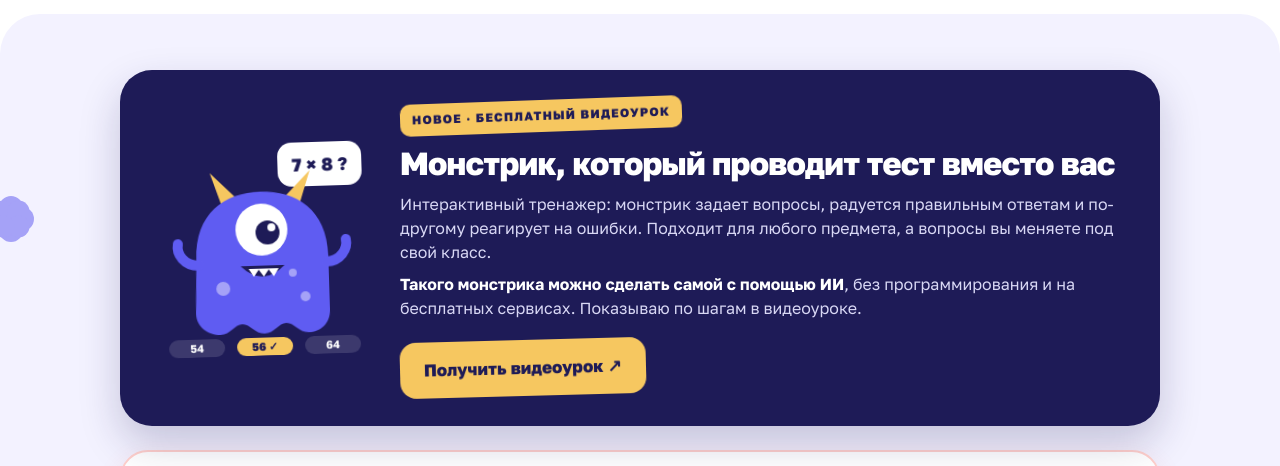
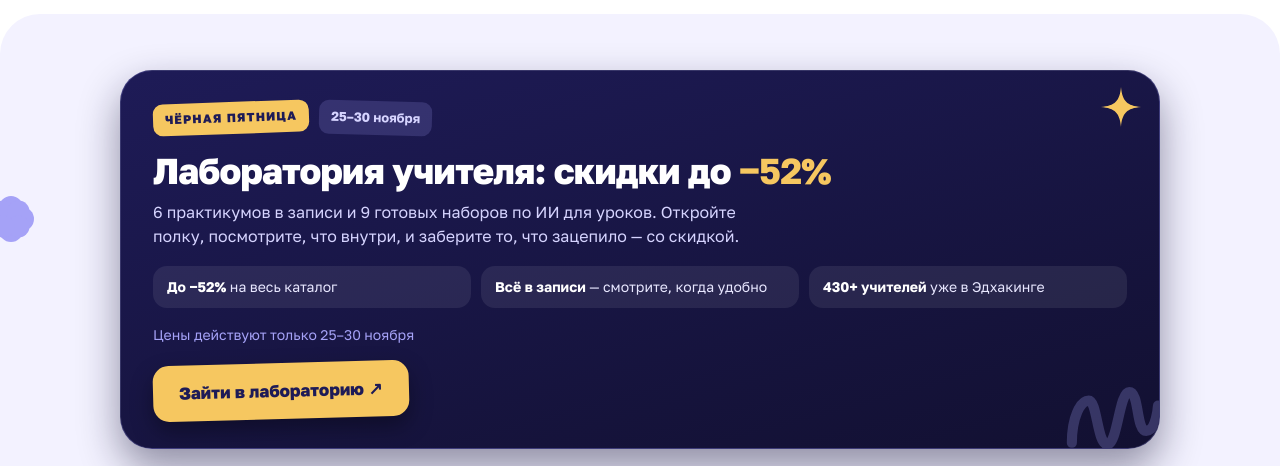
Before and after one commit to edugamechanger-lab/taplink-instagram, a plain HTML site: page index.html in a window 1280 px wide. Shown: the part 357-823 px from the top of the page. Drawn offline with Linux system fonts and the light colour scheme; grey boxes are pictures that could not be loaded.

Commit message:
Добавить плашку «Чёрная пятница» над монстриком (25-30 ноября, скидки до -52%)
Co-Authored-By: Claude Sonnet 5 <noreply@anthropic.com>
Claude-Session: https://claude.ai/code/session_01NqjMuSzH9uRWgs2mtSMn78

```diff
--- a/index.html
+++ b/index.html
@@ -2,7 +2,7 @@
 <html lang="ru">
 <head>
   <meta http-equiv="Cache-Control" content="no-cache">
-  <meta name="taplink-build" content="20261117081334">
+  <meta name="taplink-build" content="20261125162915">
   <meta charset="utf-8">
   <meta name="viewport" content="width=device-width, initial-scale=1">
   <meta name="theme-color" content="#5F5CF2">
@@ -176,6 +176,25 @@ h1 span{display:block;color:var(--violet)}
 .pr-btn:focus-visible{outline:3px solid #fff;outline-offset:4px}
 .pr-note{position:relative;margin-top:12px;font-size:13px;color:#d6d4ff}
 
+/* ---------- ЧЁРНАЯ ПЯТНИЦА ---------- */
+.bf{
+  position:relative;overflow:hidden;background:linear-gradient(165deg,#1E1B57 0%,#121031 100%);color:#fff;border-radius:32px;
+  padding:30px 32px;margin:0 0 28px;box-shadow:0 18px 40px rgba(18,16,49,.45);border:1px solid rgba(165,162,247,.25)
+}
+.bf-top{display:flex;flex-wrap:wrap;gap:10px;align-items:center}
+.bf-badge{background:var(--yellow);color:var(--navy);font-weight:800;font-size:12px;letter-spacing:1.2px;text-transform:uppercase;padding:7px 12px;border-radius:10px;transform:rotate(-2deg)}
+.bf-dates{background:rgba(165,162,247,.18);color:#d6d4ff;font-weight:700;font-size:13px;padding:7px 12px;border-radius:10px;transform:rotate(1.5deg)}
+.bf h3{position:relative;font-weight:800;font-size:clamp(26px,4.4vw,36px);line-height:1.1;letter-spacing:-.8px;margin:16px 0 10px}
+.bf h3 b{color:var(--yellow)}
+.bf-sub{position:relative;color:#d6d4ff;font-size:16px;max-width:620px}
+.bf-list{position:relative;list-style:none;display:grid;grid-template-columns:1fr 1fr 1fr;gap:10px;margin:18px 0 16px}
+.bf-list li{background:rgba(255,255,255,.08);border-radius:14px;padding:11px 14px;font-size:14px;line-height:1.4;color:#e8e7ff}
+.bf-list b{color:#fff}
+.bf-meta{position:relative;font-size:14px;color:#a5a2f7}
+.bf-btn{position:relative;display:inline-block;margin-top:18px;background:var(--yellow);color:var(--navy);text-decoration:none;font-weight:800;font-size:17px;padding:15px 26px;border-radius:16px;transform:rotate(-1.5deg);transition:.18s;box-shadow:0 10px 22px rgba(0,0,0,.35)}
+.bf-btn:hover{transform:rotate(0) translateY(-2px);background:#fff}
+.bf-btn:focus-visible{outline:3px solid #fff;outline-offset:4px}
+
 /* ---------- ТАБЛИЦА В TELEGRAM ---------- */
 .service-table{border-color:var(--violet-soft);box-shadow:0 10px 26px rgba(95,92,242,.18)}
 .service-table .s-icon{background:var(--violet-bg);color:var(--violet)}
@@ -254,6 +273,9 @@ footer span{color:var(--violet)}
   .v-btn{align-self:stretch;text-align:center}
   .pr-list{grid-template-columns:1fr}
   .pr-btn{display:block;text-align:center}
+  .bf{padding:24px 20px;border-radius:28px}
+  .bf-list{grid-template-columns:1fr}
+  .bf-btn{display:block;text-align:center}
   .service{flex-wrap:wrap;align-items:flex-start;padding:18px;gap:14px;margin-top:-28px}
   .service h3{font-size:18px}
   .s-btn{transform:rotate(.8deg)}
@@ -318,6 +340,25 @@ footer span{color:var(--violet)}
     <span class="d hide-m" style="right:-10px;bottom:120px;width:46px;height:46px;color:#5F5CF2"><svg><use href="#clover"/></svg></span>
 
     <div class="wrap">
+
+      <!-- ===== ЧЁРНАЯ ПЯТНИЦА ===== -->
+      <div class="bf">
+        <span class="d" aria-hidden="true" style="right:18px;top:16px;width:40px;height:40px;color:#F6C760"><svg><use href="#sparkle"/></svg></span>
+        <span class="d" aria-hidden="true" style="right:-16px;bottom:-10px;width:110px;height:76px;color:rgba(165,162,247,.25)"><svg><use href="#squiggle"/></svg></span>
+        <div class="bf-top">
+          <span class="bf-badge">Чёрная пятница</span>
+          <span class="bf-dates">25–30 ноября</span>
+        </div>
+        <h3>Лаборатория учителя: скидки до <b>−52%</b></h3>
+        <p class="bf-sub">6 практикумов в записи и 9 готовых наборов по ИИ для уроков. Откройте полку, посмотрите, что внутри, и заберите то, что зацепило — со скидкой.</p>
+        <ul class="bf-list">
+          <li><b>До −52%</b> на весь каталог</li>
+          <li><b>Всё в записи</b> — смотрите, когда удобно</li>
+          <li><b>430+ учителей</b> уже в Эдхакинге</li>
+        </ul>
+        <p class="bf-meta">Цены действуют только 25–30 ноября</p>
+        <a class="bf-btn" href="https://edhacking.getcourse.ru/black-friday-2026?utm_source=instagram&utm_medium=taplink&utm_campaign=black-friday-2026" target="_blank" rel="noopener noreferrer">Зайти в лабораторию ↗</a>
+      </div>
 
       <!-- ===== МОНСТРИК: видеоурок через бота ===== -->
       <div class="feature">
@@ -555,7 +596,7 @@ footer span{color:var(--violet)}
   /* Встроенные браузеры (TikTok, Instagram) держат старую копию страницы.
      Сверяем номер сборки с сервером; если вышла новая, перезагружаемся. */
   (function(){
-    var BUILD = '20261117081334';  /* номер сборки, тот же, что в meta taplink-build */
+    var BUILD = '20261125162915';  /* номер сборки, тот же, что в meta taplink-build */
     try {
       fetch(location.pathname + '?nocache=' + Date.now(), {cache:'no-store'})
         .then(function(r){ return r.ok ? r.text() : ''; })
```
